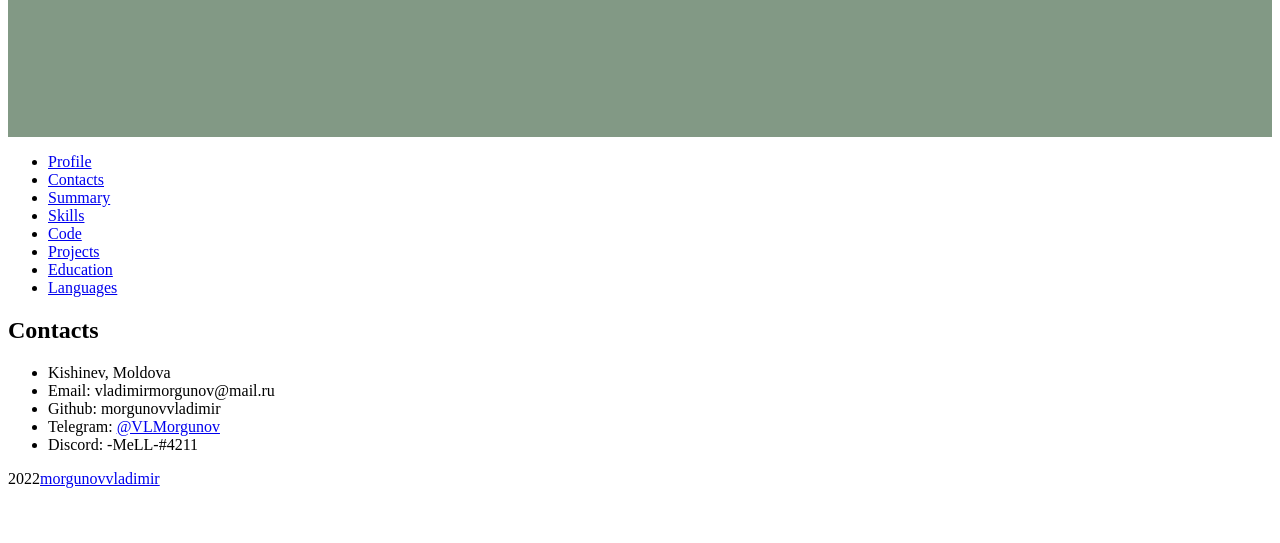
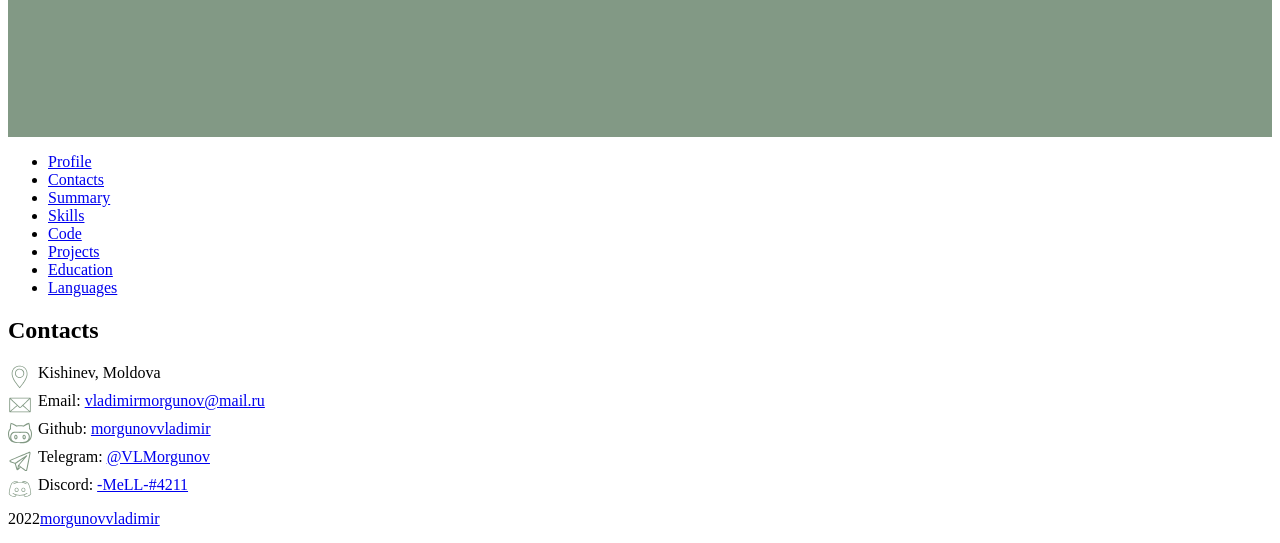
Before and after one commit to MorgunovVladimir/rsschool-cv, a plain HTML site: page index.html in a window 1280 px wide. Shown: the part 257-800 px from the top of the page. Drawn offline with Linux system fonts and the light colour scheme.

Commit message:
feat: add mini-logos for contacts

```diff
--- a/index.html
+++ b/index.html
@@ -32,11 +32,11 @@
             <section class="section" id="contacts">
                 <h2 class="section-title">Contacts</h2>
                 <ul class="section-list">
-                    <li class="section-item contacts-item"></a>Kishinev, Moldova</li>
-                    <li class="section-item contacts-item">Email: <a href="mailto:vladimirmorgunov@mail.ru"></a>vladimirmorgunov@mail.ru</li>
-                    <li class="section-item contacts-item">Github: <a href="https://github.com/MorgunovVladimir"></a>morgunovvladimir</li>
-                    <li class="section-item contacts-item">Telegram: <a href="https://t.me/VLMorgunov">@VLMorgunov</a></li>
-                    <li class="section-item contacts-item">Discord: <a href="https://discordapp.com/users/-MeLL-#4211"></a>-MeLL-#4211</li>
+                    <li class="section-item">Kishinev, Moldova</li>
+                    <li class="section-item">Email: <a href="mailto:vladimirmorgunov@mail.ru">vladimirmorgunov@mail.ru</a></li>
+                    <li class="section-item">Github: <a href="https://github.com/MorgunovVladimir">morgunovvladimir</a></li>
+                    <li class="section-item">Telegram: <a href="https://t.me/VLMorgunov">@VLMorgunov</a></li>
+                    <li class="section-item">Discord: <a href="https://discordapp.com/users/-MeLL-#4211">-MeLL-#4211</a></li>
                 </ul>
 
             </section>
--- a/style.css
+++ b/style.css
@@ -17,3 +17,41 @@
     right: 0;
     margin: auto;
 }
+
+.section-list{
+    list-style: none;
+    padding: 0;
+}
+
+.section-item {
+    position: relative;
+    padding-left: 30px;
+    margin-bottom: 10px;
+}
+
+.section-item::before {
+    content: "";
+    position: absolute;
+    top: 1px;
+    left: 0px;
+    width: 24px;
+    height: 24px;
+    background-size: contain;
+    background-repeat: no-repeat;
+}
+
+.section-item:nth-child(1)::before {
+    background-image: url("assets/img/1.svg");
+}
+.section-item:nth-child(2)::before {
+    background-image: url("assets/img/2.svg");
+}
+.section-item:nth-child(3)::before {
+    background-image: url("assets/img/3.svg");
+}
+.section-item:nth-child(4)::before {
+    background-image: url("assets/img/4.svg");
+}
+.section-item:nth-child(5)::before {
+    background-image: url("assets/img/5.svg");
+}
```
Also changed, not shown: assets/img/2.svg (added), assets/img/3.svg (added), assets/img/4.svg (added), assets/img/5.svg (added).
